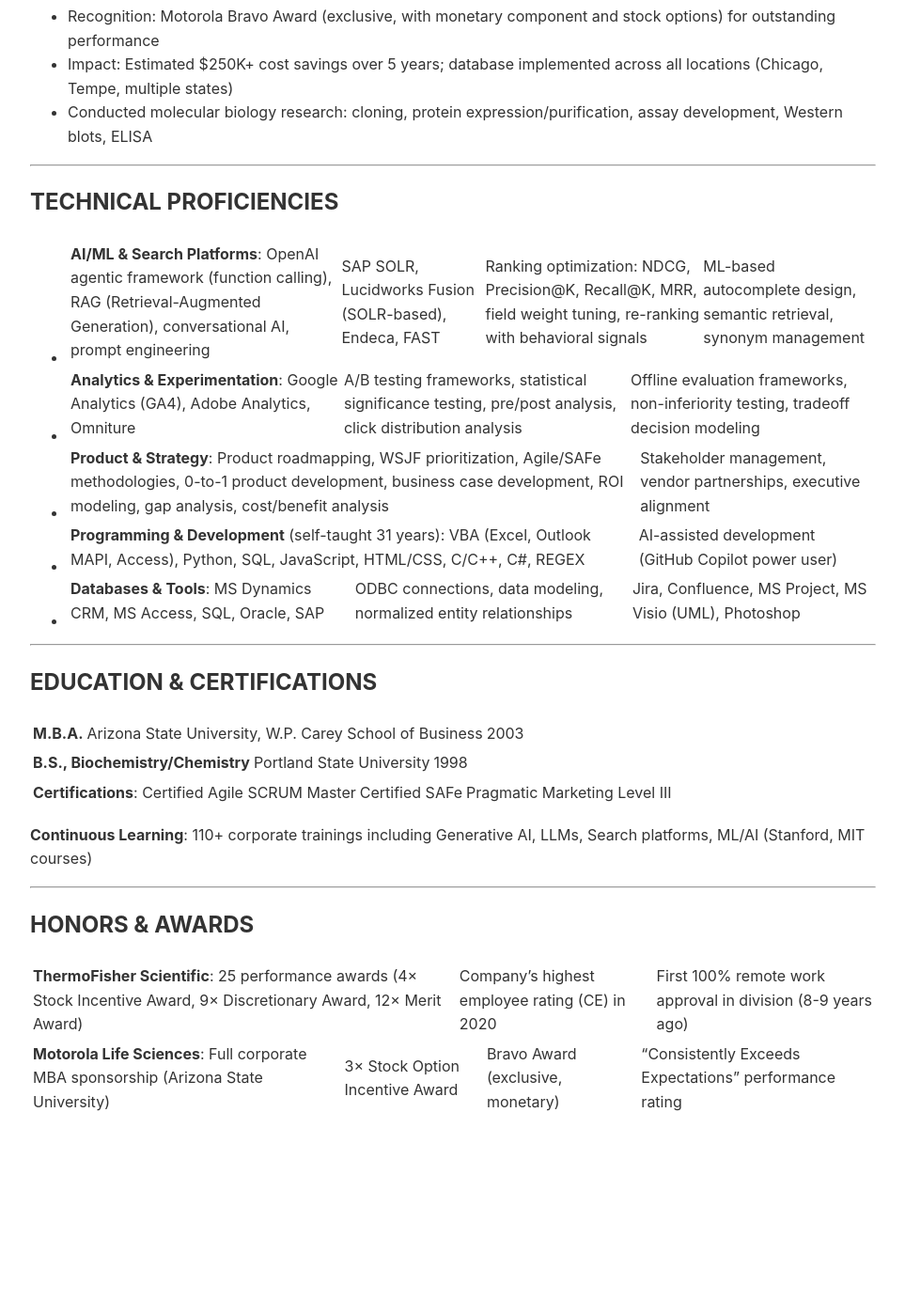
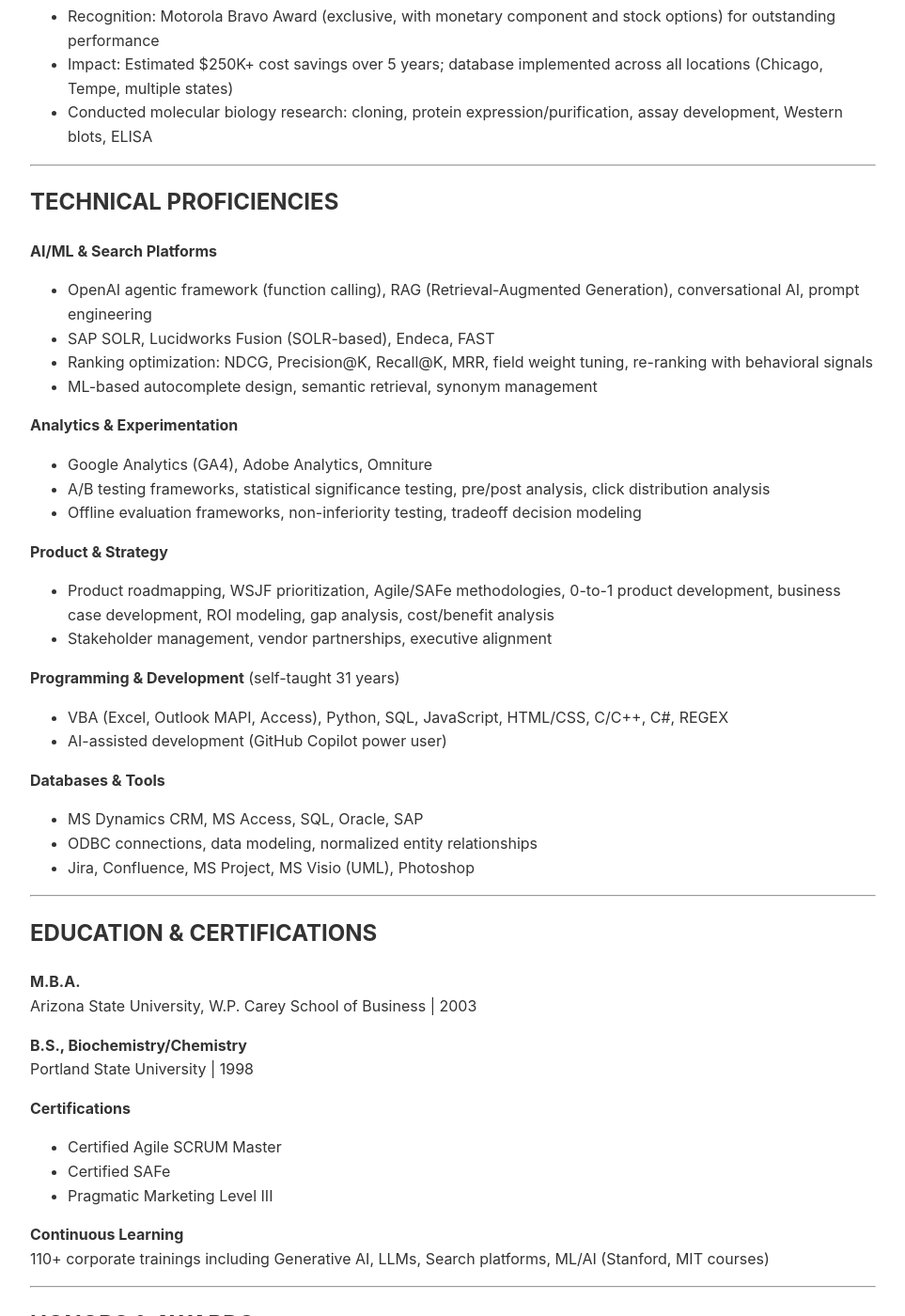
Before and after one commit to tsimech/tsimech.github.io, a Jekyll site: the page built from docs/resume.md, in a window 1280 px wide and 1400 px high, scrolled down 4002 px. Shown: the whole window at 94% size, without its empty margins (158-1121 px from the left). Built offline with Jekyll 4.4.1, drawn with Linux system fonts in a browser that asks for light colours; our own code applies the rules of GitHub Pages for plain Markdown files; before the commit the page ends 5211 px from its top, so only the background shows below that; some of the changed text lies outside the part shown.

Commit message:
Fix web formatting: convert pipes to bullets in Technical Proficiencies, Education, and Honors sections

```diff
--- a/docs/resume.md
+++ b/docs/resume.md
@@ -123,32 +123,59 @@ Led enterprise-wide digital platform strategy for $3B+ revenue channel (thermofi
 
 ## TECHNICAL PROFICIENCIES
 
-- **AI/ML & Search Platforms**: OpenAI agentic framework (function calling), RAG (Retrieval-Augmented Generation), conversational AI, prompt engineering | SAP SOLR, Lucidworks Fusion (SOLR-based), Endeca, FAST | Ranking optimization: NDCG, Precision@K, Recall@K, MRR, field weight tuning, re-ranking with behavioral signals | ML-based autocomplete design, semantic retrieval, synonym management
+**AI/ML & Search Platforms**
+- OpenAI agentic framework (function calling), RAG (Retrieval-Augmented Generation), conversational AI, prompt engineering
+- SAP SOLR, Lucidworks Fusion (SOLR-based), Endeca, FAST
+- Ranking optimization: NDCG, Precision@K, Recall@K, MRR, field weight tuning, re-ranking with behavioral signals
+- ML-based autocomplete design, semantic retrieval, synonym management
 
-- **Analytics & Experimentation**: Google Analytics (GA4), Adobe Analytics, Omniture | A/B testing frameworks, statistical significance testing, pre/post analysis, click distribution analysis | Offline evaluation frameworks, non-inferiority testing, tradeoff decision modeling
+**Analytics & Experimentation**
+- Google Analytics (GA4), Adobe Analytics, Omniture
+- A/B testing frameworks, statistical significance testing, pre/post analysis, click distribution analysis
+- Offline evaluation frameworks, non-inferiority testing, tradeoff decision modeling
 
-- **Product & Strategy**: Product roadmapping, WSJF prioritization, Agile/SAFe methodologies, 0-to-1 product development, business case development, ROI modeling, gap analysis, cost/benefit analysis | Stakeholder management, vendor partnerships, executive alignment
+**Product & Strategy**
+- Product roadmapping, WSJF prioritization, Agile/SAFe methodologies, 0-to-1 product development, business case development, ROI modeling, gap analysis, cost/benefit analysis
+- Stakeholder management, vendor partnerships, executive alignment
 
-- **Programming & Development** (self-taught 31 years): VBA (Excel, Outlook MAPI, Access), Python, SQL, JavaScript, HTML/CSS, C/C++, C#, REGEX | AI-assisted development (GitHub Copilot power user)
+**Programming & Development** (self-taught 31 years)
+- VBA (Excel, Outlook MAPI, Access), Python, SQL, JavaScript, HTML/CSS, C/C++, C#, REGEX
+- AI-assisted development (GitHub Copilot power user)
 
-- **Databases & Tools**: MS Dynamics CRM, MS Access, SQL, Oracle, SAP | ODBC connections, data modeling, normalized entity relationships | Jira, Confluence, MS Project, MS Visio (UML), Photoshop
+**Databases & Tools**
+- MS Dynamics CRM, MS Access, SQL, Oracle, SAP
+- ODBC connections, data modeling, normalized entity relationships
+- Jira, Confluence, MS Project, MS Visio (UML), Photoshop
 
 ---
 
 ## EDUCATION & CERTIFICATIONS
 
-**M.B.A.** | Arizona State University, W.P. Carey School of Business | 2003
+**M.B.A.**
+Arizona State University, W.P. Carey School of Business | 2003
 
-**B.S., Biochemistry/Chemistry** | Portland State University | 1998
+**B.S., Biochemistry/Chemistry**
+Portland State University | 1998
 
-**Certifications**: Certified Agile SCRUM Master | Certified SAFe | Pragmatic Marketing Level III
+**Certifications**
+- Certified Agile SCRUM Master
+- Certified SAFe
+- Pragmatic Marketing Level III
 
-**Continuous Learning**: 110+ corporate trainings including Generative AI, LLMs, Search platforms, ML/AI (Stanford, MIT courses)
+**Continuous Learning**
+110+ corporate trainings including Generative AI, LLMs, Search platforms, ML/AI (Stanford, MIT courses)
 
 ---
 
 ## HONORS & AWARDS
 
-**ThermoFisher Scientific**: 25 performance awards (4× Stock Incentive Award, 9× Discretionary Award, 12× Merit Award) | Company's highest employee rating (CE) in 2020 | First 100% remote work approval in division (8-9 years ago)
+**ThermoFisher Scientific**
+- 25 performance awards (4× Stock Incentive Award, 9× Discretionary Award, 12× Merit Award)
+- Company's highest employee rating (CE) in 2020
+- First 100% remote work approval in division (8-9 years ago)
 
-**Motorola Life Sciences**: Full corporate MBA sponsorship (Arizona State University) | 3× Stock Option Incentive Award | Bravo Award (exclusive, monetary) | "Consistently Exceeds Expectations" performance rating
+**Motorola Life Sciences**
+- Full corporate MBA sponsorship (Arizona State University)
+- 3× Stock Option Incentive Award
+- Bravo Award (exclusive, monetary)
+- "Consistently Exceeds Expectations" performance rating
```
